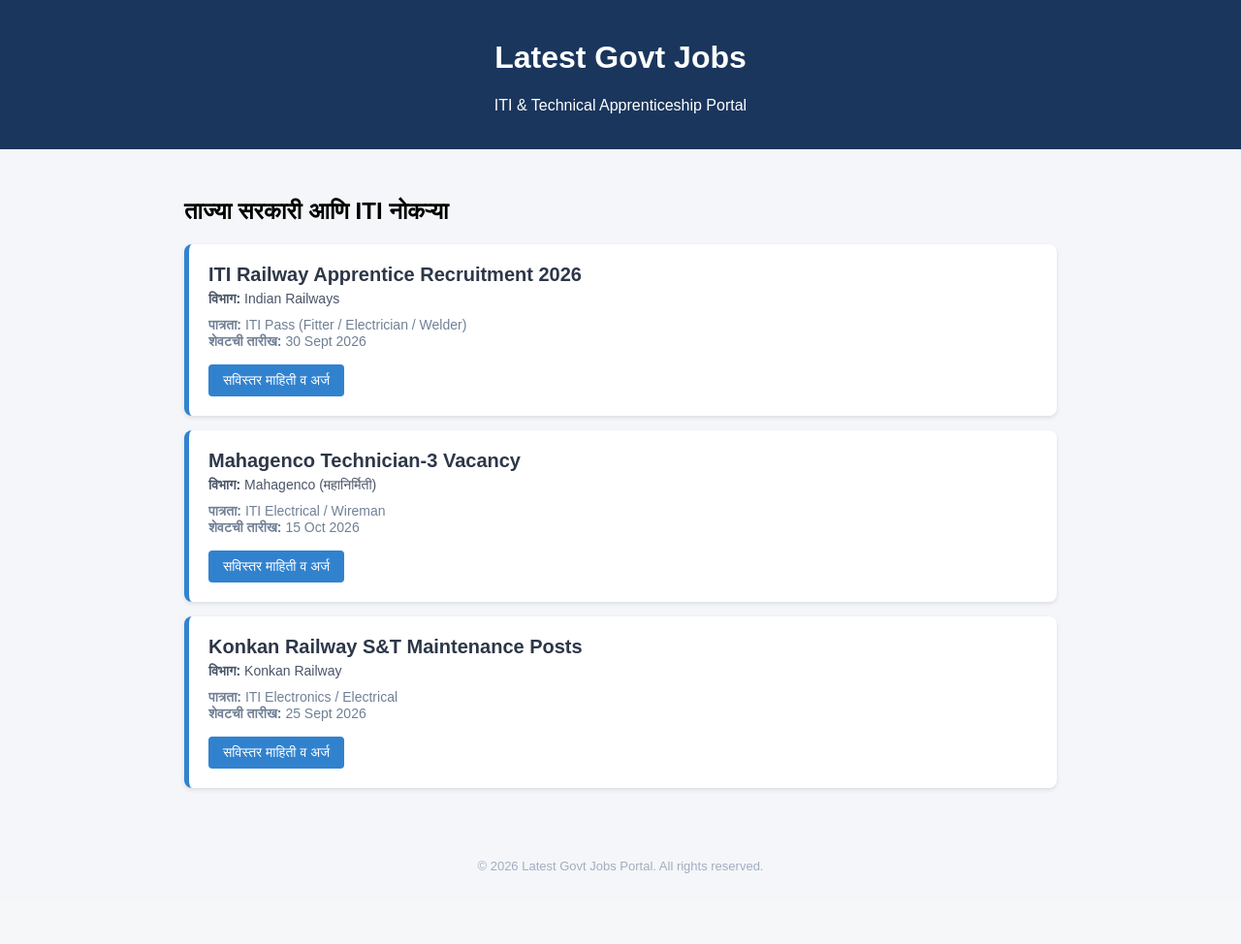
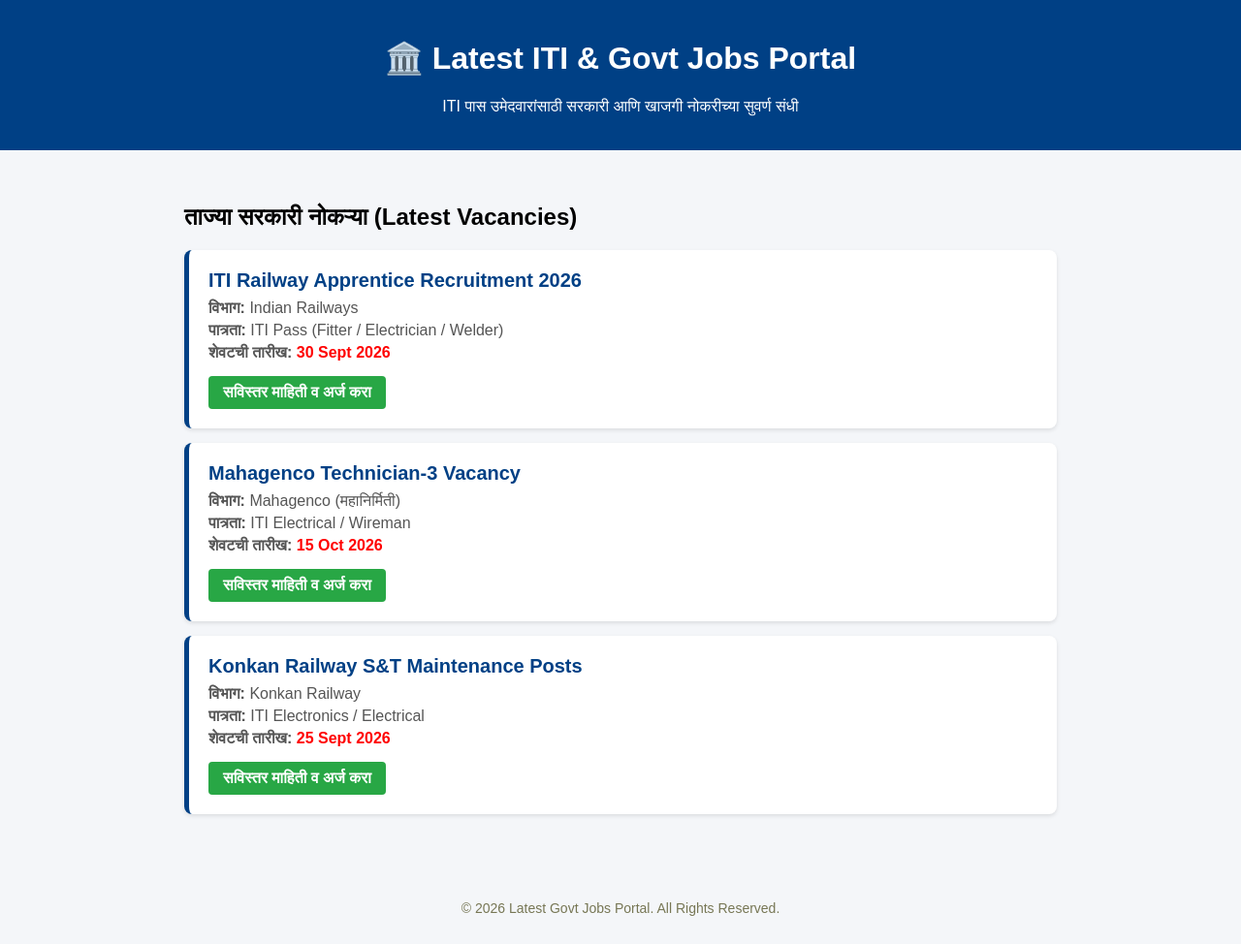
Before and after one commit to RohanDamodar2621/Letestgovt.-jobs.in, a Flask app: page / in a window 1280 px wide. Shown: the whole page at 97% size. Before the commit the page ends 901 px from the top, so only its background shows below. Run offline with Flask 3, Linux system fonts and the light colour scheme.

Commit message:
Update index.html

```diff
--- a/templates/index.html
+++ b/templates/index.html
@@ -3,46 +3,43 @@
 <head>
     <meta charset="UTF-8">
     <meta name="viewport" content="width=device-width, initial-scale=1.0">
-    <title>Latest Govt Jobs - ITI & Technical Vacancies</title>
+    <title>Latest ITI & Govt Jobs Portal</title>
     <style>
         body { font-family: Arial, sans-serif; background-color: #f4f6f9; margin: 0; padding: 0; }
-        header { background-color: #1a365d; color: white; padding: 20px; text-align: center; }
-        .container { max-width: 900px; margin: 20px auto; padding: 10px; }
-        .job-card { background: white; padding: 20px; margin-bottom: 15px; border-radius: 8px; box-shadow: 0 2px 4px rgba(0,0,0,0.1); border-left: 5px solid #3182ce; }
-        .job-title { font-size: 20px; color: #2d3748; margin-bottom: 5px; font-weight: bold; }
-        .job-dept { color: #4a5568; font-size: 14px; margin-bottom: 10px; }
-        .job-info { font-size: 14px; color: #718096; margin-bottom: 15px; }
-        .btn { background-color: #3182ce; color: white; padding: 8px 15px; text-decoration: none; border-radius: 4px; font-size: 14px; display: inline-block; }
-        .btn:hover { background-color: #2b6cb0; }
-        footer { text-align: center; padding: 15px; color: #a0aec0; font-size: 13px; }
+        header { background: #004085; color: white; padding: 20px; text-align: center; }
+        .container { max-width: 900px; margin: 20px auto; padding: 15px; }
+        .job-card { background: white; padding: 20px; margin-bottom: 15px; border-radius: 8px; box-shadow: 0 2px 4px rgba(0,0,0,0.1); border-left: 5px solid #004085; }
+        .job-title { font-size: 20px; color: #004085; font-weight: bold; margin-bottom: 8px; }
+        .job-info { color: #555; margin-bottom: 5px; }
+        .btn { display: inline-block; background: #28a745; color: white; padding: 8px 15px; text-decoration: none; border-radius: 4px; margin-top: 10px; font-weight: bold; }
+        .btn:hover { background: #218838; }
+        footer { text-align: center; padding: 15px; color: #775; font-size: 14px; margin-top: 30px; }
     </style>
 </head>
 <body>
 
     <header>
-        <h1>Latest Govt Jobs</h1>
-        <p>ITI & Technical Apprenticeship Portal</p>
+        <h1>🏛️ Latest ITI & Govt Jobs Portal</h1>
+        <p>ITI पास उमेदवारांसाठी सरकारी आणि खाजगी नोकरीच्या सुवर्ण संधी</p>
     </header>
 
     <div class="container">
-        <h2>ताज्या सरकारी आणि ITI नोकऱ्या</h2>
+        <h2>ताज्या सरकारी नोकऱ्या (Latest Vacancies)</h2>
 
         {% for job in jobs %}
         <div class="job-card">
             <div class="job-title">{{ job.title }}</div>
-            <div class="job-dept"><b>विभाग:</b> {{ job.department }}</div>
-            <div class="job-info">
-                <div><b>पात्रता:</b> {{ job.qualification }}</div>
-                <div><b>शेवटची तारीख:</b> {{ job.last_date }}</div>
-            </div>
-            <a href="{{ job.link }}" class="btn">सविस्तर माहिती व अर्ज</a>
+            <div class="job-info"><b>विभाग:</b> {{ job.department }}</div>
+            <div class="job-info"><b>पात्रता:</b> {{ job.qualification }}</div>
+            <div class="job-info"><b>शेवटची तारीख:</b> <span style="color: red; font-weight: bold;">{{ job.last_date }}</span></div>
+            <a href="{{ job.link }}" class="btn">सविस्तर माहिती व अर्ज करा</a>
         </div>
         {% endfor %}
 
     </div>
 
     <footer>
-        <p>&copy; 2026 Latest Govt Jobs Portal. All rights reserved.</p>
+        <p>&copy; 2026 Latest Govt Jobs Portal. All Rights Reserved.</p>
     </footer>
 
 </body>
```
